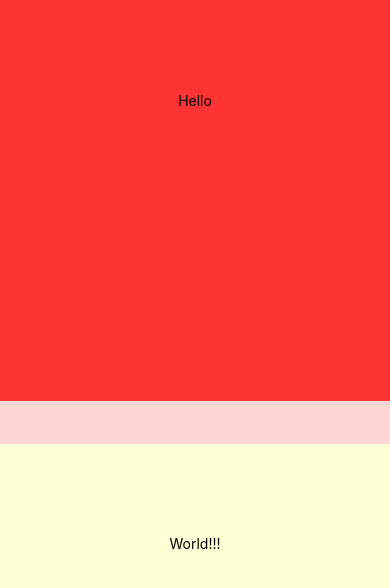
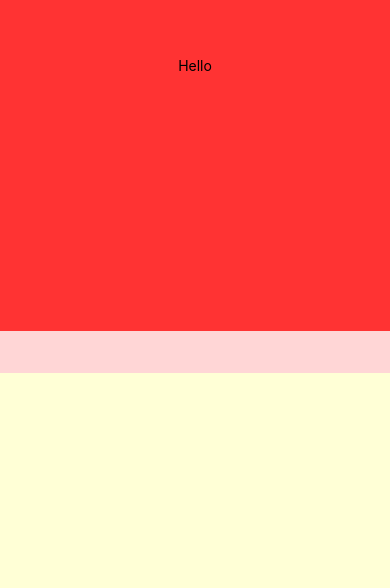
Before and after one commit to mattperkins/react-native-responsive-layout, a React Native app: screen / in a window 390 px wide. Shown: the part 200-788 px from the top of the page. Built offline with nearby package versions, Linux system fonts and the light colour scheme.

Commit message:
progress bottom panel

```diff
--- a/App.js
+++ b/App.js
@@ -7,7 +7,7 @@ export default class App extends React.Component {
       <View style={{flex:1}}>
 
         <View
-          style={[styles.container, {flex: 3, backgroundColor: '#f33'}, ]}>
+          style={[styles.container, {flex: 2, backgroundColor: '#f33'}, ]}>
           <Text>Hello</Text>
         </View>
 
@@ -18,7 +18,10 @@ export default class App extends React.Component {
       {/* bottom panel */}
         <View
           style={[styles.container, {flex: 1, backgroundColor: '#ff33'}, ]}>
-          <Text>World!!!</Text>
+          <View style={{flex: 1, backgroundColor: '#292929'}}></View>
+          <View style={{flex: 1, backgroundColor: '#292929'}}></View>
+          <View style={{flex: 1, backgroundColor: '#292929'}}></View>
+          <View style={{flex: 1, backgroundColor: '#292929'}}></View>
         </View>
 
       </View>
@@ -30,6 +33,9 @@ const styles = StyleSheet.create({
   container: {
     alignItems: 'center',
     justifyContent: 'center',
+    flexDirection: 'row',
+    flexWrap: 'wrap',
+    padding: 5,
   },
   box: {
     width: '50%',
```
